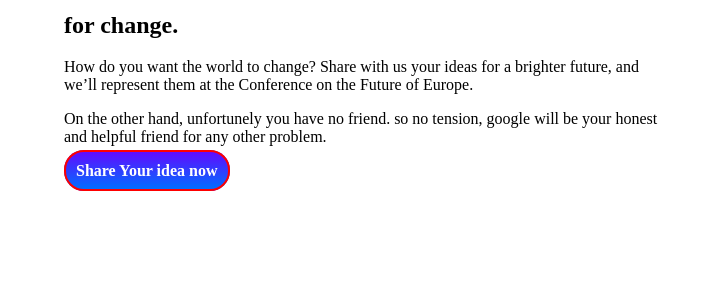
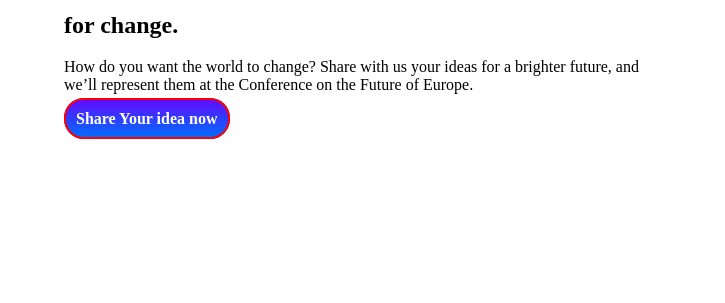
Before and after one commit to Kawsar-Hamid-Adan/Assignment1-portfolio, a plain HTML site: page index.html in a window 1280 px wide. Shown: the part 1830-2133 px from the top of the page, 0-725 px from the left. Drawn offline with Linux system fonts and the light colour scheme.

Commit message:
last updatede

```diff
--- a/index.html
+++ b/index.html
@@ -133,10 +133,7 @@
 
             </p>
 
-            <p>
-                On the other hand, unfortunely you have no friend. so no tension, google will be your honest and helpful
-                friend for any other problem.
-            </p>
+
             <a class="button" href="https://a2i.gov.bd/submit-your-idea/" target="_blank">Share Your idea now</a>
 
         </div>
```
